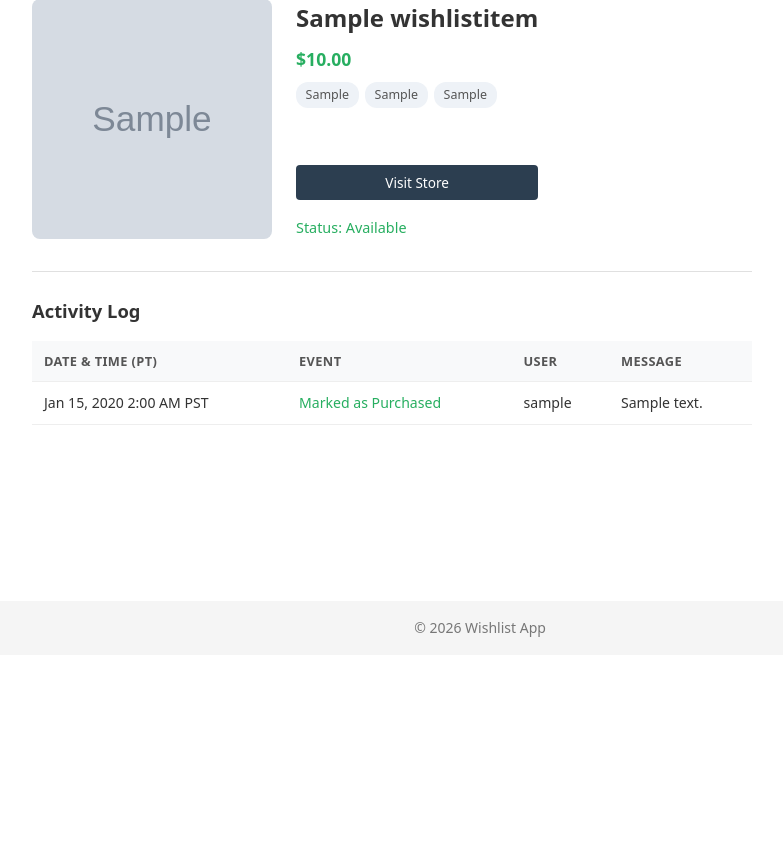
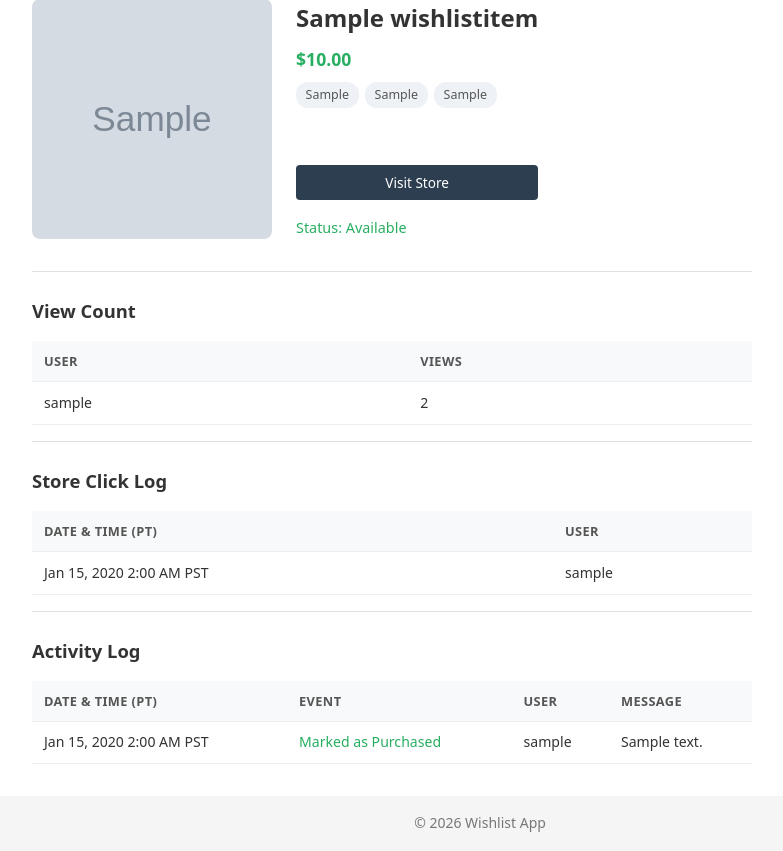
Before and after one commit to dianestephani/wishlist, a Django app: page /item/1/ in a window 1280 px wide. Shown: the part 145-996 px from the top of the page, without its empty margins (160-943 px from the left). Before the commit the page ends 782 px from the top, so only its background shows below. Run offline with Django 5.2, Linux system fonts and the light colour scheme; a user stored in the database is signed in; tables that the repository leaves empty hold one stand-in row (values such as "Sample post"); grey boxes marked "Sample" are stand-in pictures.

Commit message:
tests and tracking for view product, view store, specific users, etc

```diff
--- a/templates/wishlist/item_detail.html
+++ b/templates/wishlist/item_detail.html
@@ -32,7 +32,7 @@
             </div>
 
             {% if item.product_url %}
-                <a href="{{ item.product_url }}" target="_blank" rel="noopener noreferrer" class="card-link">
+                <a href="{% url 'wishlist:visit_store' item.id %}" target="_blank" rel="noopener noreferrer" class="card-link">
                     Visit Store
                 </a>
             {% endif %}
@@ -42,6 +42,62 @@
             </p>
         </div>
     </div>
+
+    {% if view_stats is not None %}
+        <div class="event-log">
+            <h2>View Count</h2>
+
+            {% if view_stats %}
+                <table class="event-table">
+                    <thead>
+                        <tr>
+                            <th>User</th>
+                            <th>Views</th>
+                        </tr>
+                    </thead>
+                    <tbody>
+                        {% for view in view_stats %}
+                            <tr>
+                                <td>{{ view.user.username }}</td>
+                                <td>{{ view.count }}</td>
+                            </tr>
+                        {% endfor %}
+                    </tbody>
+                </table>
+            {% else %}
+                <p class="empty-state">No views yet.</p>
+            {% endif %}
+        </div>
+    {% endif %}
+
+    {% if store_click_stats is not None %}
+        <div class="event-log">
+            <h2>Store Click Log</h2>
+
+            {% if store_click_stats %}
+                <table class="event-table">
+                    <thead>
+                        <tr>
+                            <th>Date &amp; Time (PT)</th>
+                            <th>User</th>
+                        </tr>
+                    </thead>
+                    <tbody>
+                        {% timezone "America/Los_Angeles" %}
+                        {% for click in store_click_stats %}
+                            <tr>
+                                <td>{{ click.created_at|date:"M d, Y g:i A T" }}</td>
+                                <td>{{ click.user.username }}</td>
+                            </tr>
+                        {% endfor %}
+                        {% endtimezone %}
+                    </tbody>
+                </table>
+            {% else %}
+                <p class="empty-state">No store clicks yet.</p>
+            {% endif %}
+        </div>
+    {% endif %}
 
     {% if events is not None %}
         <div class="event-log">
--- a/wishlist/models.py
+++ b/wishlist/models.py
@@ -84,3 +84,43 @@ class ItemEvent(models.Model):
 
     def __str__(self):
         return f"{self.item.title} — {self.get_event_type_display()} by {self.user}"
+
+
+class ItemView(models.Model):
+    item = models.ForeignKey(
+        WishlistItem,
+        on_delete=models.CASCADE,
+        related_name="views",
+    )
+    user = models.ForeignKey(
+        settings.AUTH_USER_MODEL,
+        on_delete=models.CASCADE,
+        related_name="item_views",
+    )
+    count = models.PositiveIntegerField(default=0)
+
+    class Meta:
+        unique_together = ("item", "user")
+
+    def __str__(self):
+        return f"{self.user} viewed {self.item.title} ({self.count}x)"
+
+
+class StoreClick(models.Model):
+    item = models.ForeignKey(
+        WishlistItem,
+        on_delete=models.CASCADE,
+        related_name="store_clicks",
+    )
+    user = models.ForeignKey(
+        settings.AUTH_USER_MODEL,
+        on_delete=models.CASCADE,
+        related_name="store_clicks",
+    )
+    created_at = models.DateTimeField(auto_now_add=True)
+
+    class Meta:
+        ordering = ["-created_at"]
+
+    def __str__(self):
+        return f"{self.user} clicked store for {self.item.title}"
--- a/wishlist/urls.py
+++ b/wishlist/urls.py
@@ -7,6 +7,7 @@ app_name = "wishlist"
 urlpatterns = [
     path("", views.index, name="index"),
     path("item/<int:item_id>/", views.item_detail, name="item_detail"),
+    path("item/<int:item_id>/visit-store/", views.visit_store, name="visit_store"),
     path("item/<int:item_id>/purchase/", views.mark_purchased, name="mark_purchased"),
     path("item/<int:item_id>/undo-purchase/", views.undo_purchase, name="undo_purchase"),
     path("register/", views.register_view, name="register"),
--- a/wishlist/views.py
+++ b/wishlist/views.py
@@ -4,7 +4,7 @@ from django.contrib.auth.forms import AuthenticationForm
 from django.shortcuts import get_object_or_404, redirect, render
 
 from .forms import PurchaseForm, RegistrationForm, UndoPurchaseForm
-from .models import ItemEvent, Purchase, WishlistItem
+from .models import ItemEvent, ItemView, Purchase, StoreClick, WishlistItem
 
 SORT_OPTIONS = {
     "price_asc": "price",
@@ -41,15 +41,36 @@ def index(request):
 def item_detail(request, item_id):
     item = get_object_or_404(WishlistItem, pk=item_id)
 
+    view_record, _ = ItemView.objects.get_or_create(item=item, user=request.user)
+    view_record.count += 1
+    view_record.save()
+
     events = None
+    view_stats = None
+    store_click_stats = None
     if request.user.is_superuser:
         events = item.events.select_related("user").all()
+        view_stats = item.views.select_related("user").order_by("-count")
+        store_click_stats = item.store_clicks.select_related("user").all()
 
     context = {
         "item": item,
         "events": events,
+        "view_stats": view_stats,
+        "store_click_stats": store_click_stats,
     }
     return render(request, "wishlist/item_detail.html", context)
+
+
+@login_required
+def visit_store(request, item_id):
+    item = get_object_or_404(WishlistItem, pk=item_id)
+
+    if not item.product_url:
+        return redirect("wishlist:item_detail", item_id=item.pk)
+
+    StoreClick.objects.create(item=item, user=request.user)
+    return redirect(item.product_url)
 
 
 @login_required
```
Also changed, not shown: wishlist/admin.py (+9 -2 lines), wishlist/tests.py (+64 -1 lines), wishlist/migrations/0004_itemview.py (added).
